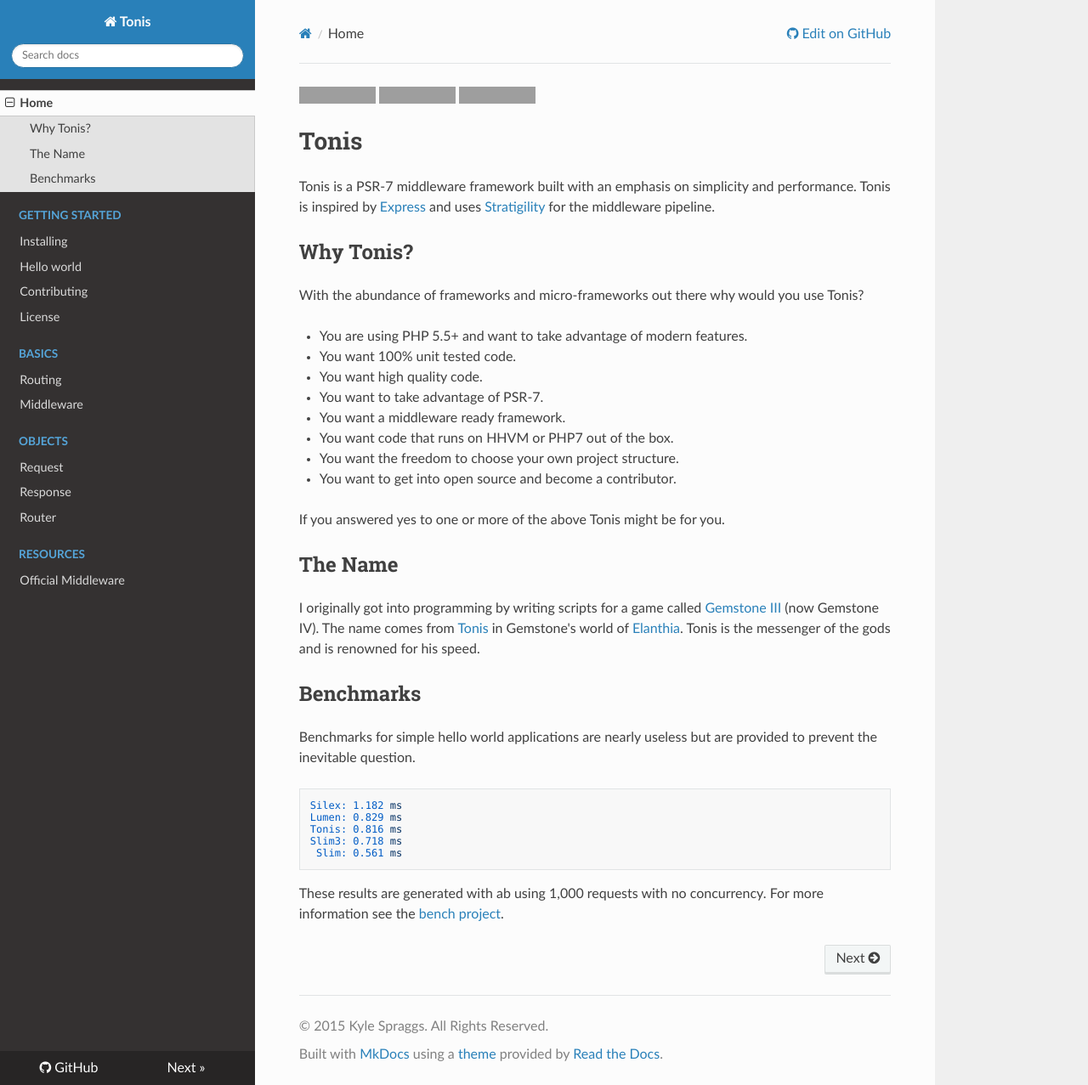
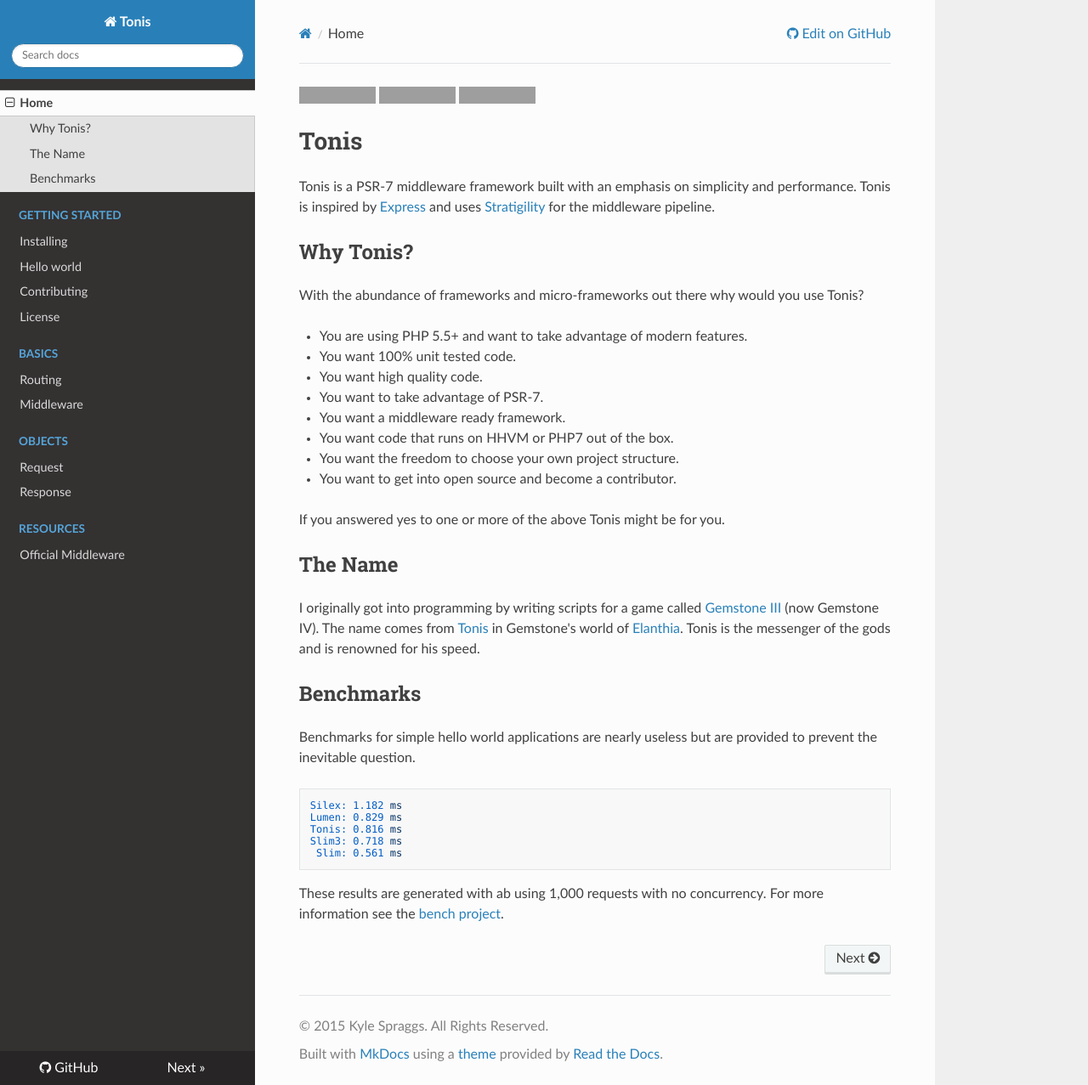
Before and after one commit to tonis-io-legacy/tonis, an MkDocs documentation site: the page built from docs/index.md, in a window 1280 px wide and 1277 px high. Shown: the whole window at 85% size. Built offline with MkDocs 1.6.1, drawn with Linux system fonts in a browser that asks for light colours; nearby versions of some CDN libraries; old or Windows-style settings are respelled for this version of MkDocs; grey boxes are pictures that could not be loaded.

Commit message:
Docs update

```diff
--- a/mkdocs.yml
+++ b/mkdocs.yml
@@ -17,6 +17,5 @@ pages:
 - Objects:
   - objects/request.md
   - objects/response.md
-  - objects/router.md
 - Resources:
   - 'Official Middleware': resources/official-middleware.md
```
Also changed, not shown: docs/objects/router.md (deleted).
